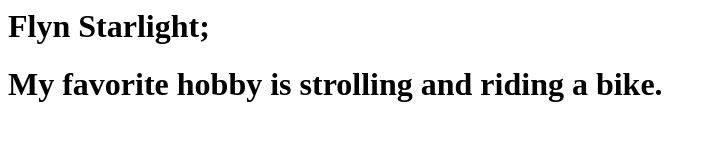
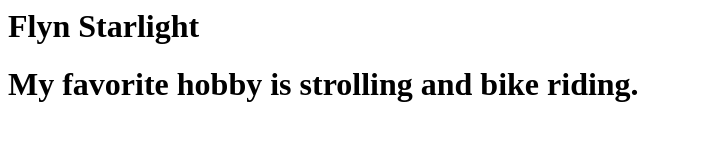
Before and after one commit to Weneeto/Starlight_Flyn_ttp_static, a plain HTML site: page index.html in a window 1280 px wide. Shown: the whole page, without its empty margins (0-716 px from the left). Drawn offline with Linux system fonts and the light colour scheme.

Commit message:
Update index.html

```diff
--- a/index.html
+++ b/index.html
@@ -1,2 +1,2 @@
-<h1>Flyn Starlight;</h1>
-<h1> My favorite hobby is strolling and riding a bike.</h1>
+<h1>Flyn Starlight</h1>
+<h1> My favorite hobby is strolling and bike riding.</h1>
```
